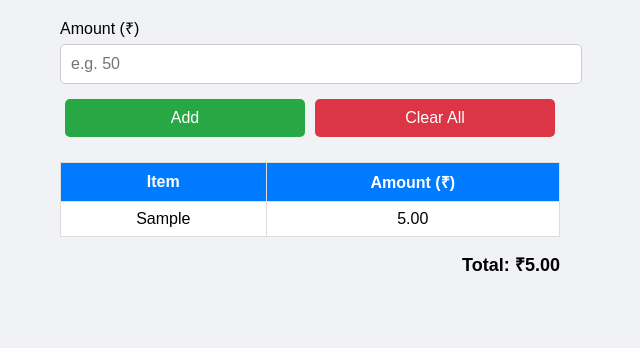
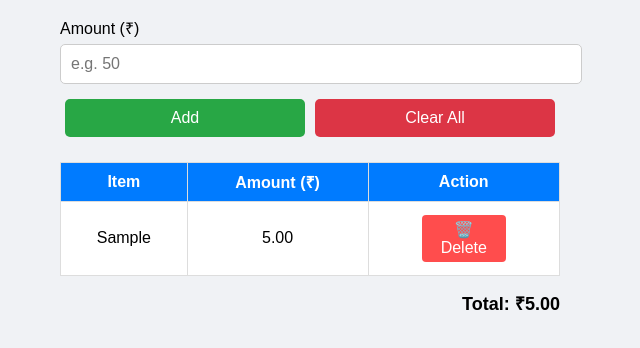
Before and after one commit to alphawavesemi/expense-tracker, a plain HTML site: page index.html in a window 1280 px wide. Both pictures are taken after typing "Sample", "5" into the empty fields and a click on the button "Add". Shown: the part 154-502 px from the top of the page, without its empty margins (330-970 px from the left). Drawn offline with Linux system fonts and the light colour scheme.

Commit message:
Update index.html

```diff
--- a/index.html
+++ b/index.html
@@ -2,7 +2,7 @@
 <html lang="en">
 <head>
   <meta charset="UTF-8" />
-  <meta name="viewport" content="width=device-width, initial-scale=1.0" />
+  <meta name="viewport" content="width=device-width, initial-scale=1.0"/>
   <title>Expense Tracker</title>
   <style>
     body {
@@ -47,6 +47,14 @@
     .clear-btn {
       background-color: #dc3545;
     }
+    .delete-btn {
+      background-color: #ff4d4d;
+      border: none;
+      padding: 5px 10px;
+      color: white;
+      border-radius: 4px;
+      cursor: pointer;
+    }
     table {
       width: 100%;
       border-collapse: collapse;
@@ -86,6 +94,7 @@
       <tr>
         <th>Item</th>
         <th>Amount (₹)</th>
+        <th>Action</th>
       </tr>
     </table>
 
@@ -97,13 +106,21 @@
 
     function renderTable() {
       const table = document.getElementById("expenseTable");
-      table.innerHTML = "<tr><th>Item</th><th>Amount (₹)</th></tr>";
+      table.innerHTML = "<tr><th>Item</th><th>Amount (₹)</th><th>Action</th></tr>";
       let total = 0;
 
-      expenses.forEach(e => {
+      expenses.forEach((e, i) => {
         const row = table.insertRow();
         row.insertCell(0).innerText = e.item;
         row.insertCell(1).innerText = e.amount.toFixed(2);
+
+        const deleteCell = row.insertCell(2);
+        const btn = document.createElement("button");
+        btn.innerText = "🗑️ Delete";
+        btn.className = "delete-btn";
+        btn.onclick = () => deleteExpense(i);
+        deleteCell.appendChild(btn);
+
         total += e.amount;
       });
 
@@ -126,6 +143,14 @@
       document.getElementById("amount").value = '';
     }
 
+    function deleteExpense(index) {
+      if (confirm("Delete this expense?")) {
+        expenses.splice(index, 1);
+        localStorage.setItem("expenses", JSON.stringify(expenses));
+        renderTable();
+      }
+    }
+
     function clearExpenses() {
       if (confirm("Are you sure you want to clear all expenses?")) {
         expenses = [];
```
